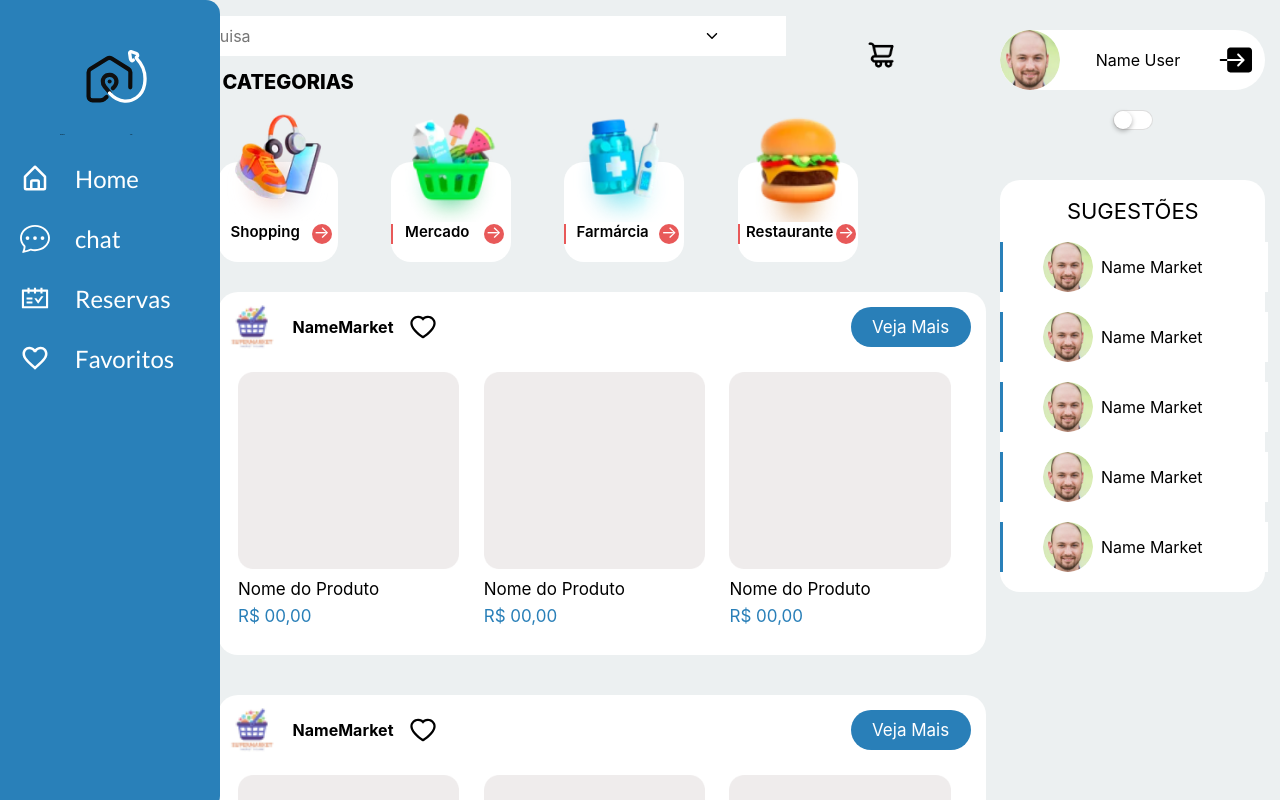
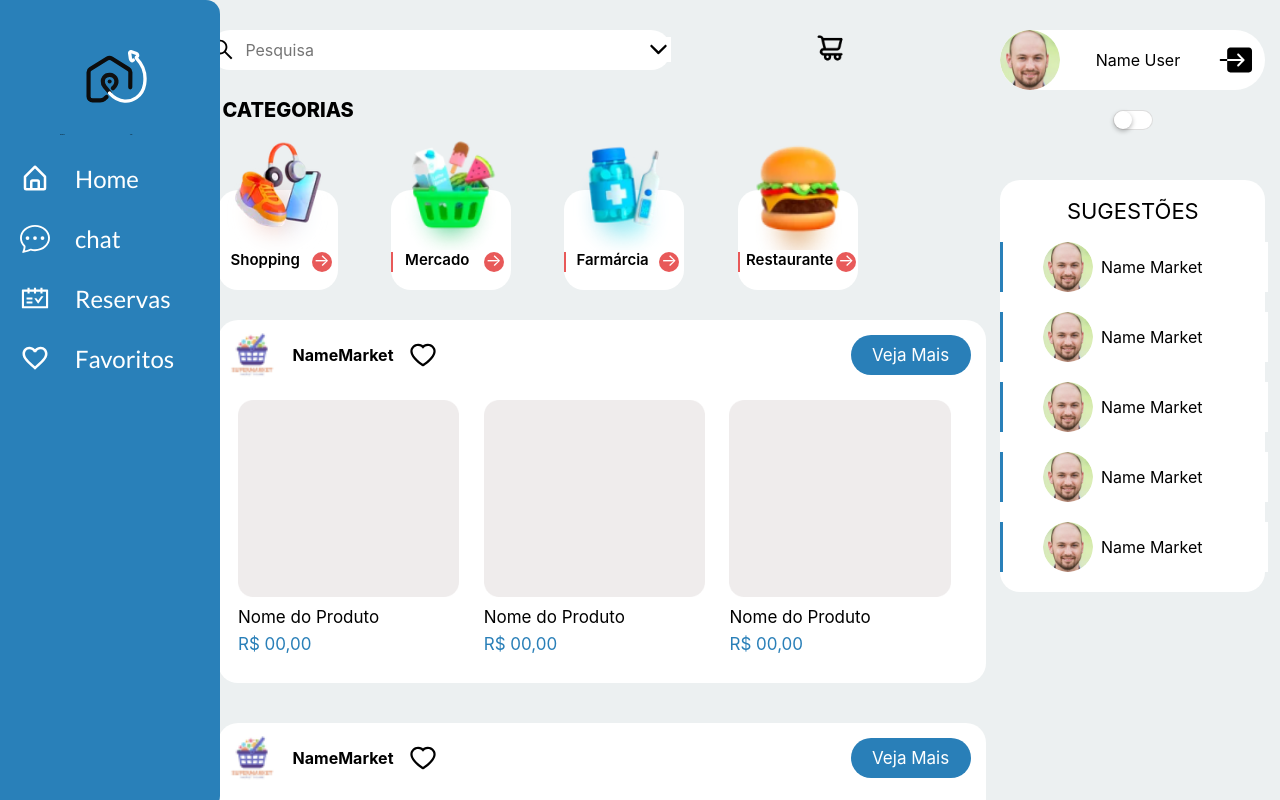
Before and after one commit to Place-UP/PlaceUP-FrontEnd, a React (Create React App) app: page /HomeUser in a window 1280 px wide. Shown: the top 800 px of the page. Built offline with nearby package versions, Linux system fonts and the light colour scheme; a web font is replaced by a local one.

Commit message:
Barra de pesquisa Home User

```diff
--- a/src/Pages/homeUsuario/index.jsx
+++ b/src/Pages/homeUsuario/index.jsx
@@ -17,13 +17,14 @@ export function IndexHomeUser() {
       <Header />
       <Home>
         <MenuPrincipal />
+        <HeaderA>
 
-        <HeaderA>
           <Barra>
-            <span><AiOutlineSearch /></span>
+            <span ><AiOutlineSearch size="25px" /></span>
             <input type="text" className="pesquisa" placeholder="Pesquisa"></input>
-            <IoIosArrowDown className="seta" />
+            <span><IoIosArrowDown className="seta" size="25px"/></span>
           </Barra>
+
           <Car>
             <img src={Carrinho} alt="Carrinho" />
           </Car>
--- a/src/Pages/homeUsuario/styles.js
+++ b/src/Pages/homeUsuario/styles.js
@@ -15,32 +15,36 @@ export const Home = styled.div`
  `;
 
 export const HeaderA = styled.div`
-    width: 70%;
+    width: 60%;
+    height: 100px;
+    margin-left: 6%;
     display: flex;
     flex-direction: row;
     justify-content: space-between;
+    border-radius: 50%;
 
     img{
         width: 30px;
         height: 30px;
-        padding: 40px 0px 0px 10px;
+        padding: 33px 0px 0px 10px;
         cursor: pointer;
     }
 
 `;
 
 export const Barra = styled.div`
-  width: 80%;
+  width: 60%;
   margin: auto;
   display: flex;
   align-items: center;
   justify-content: center;
   background-color: #fff;
+  border-radius: 20px;
 
   .pesquisa{
-    width: 70%;
+    width: 85%;
     height: 40px;
-    padding: 0px 20px 0px 30px;
+    padding: 0px 20px 0px 10px;
     background-color: white;
     background-size: 15px;
     background-position: 10px 9px;
```
